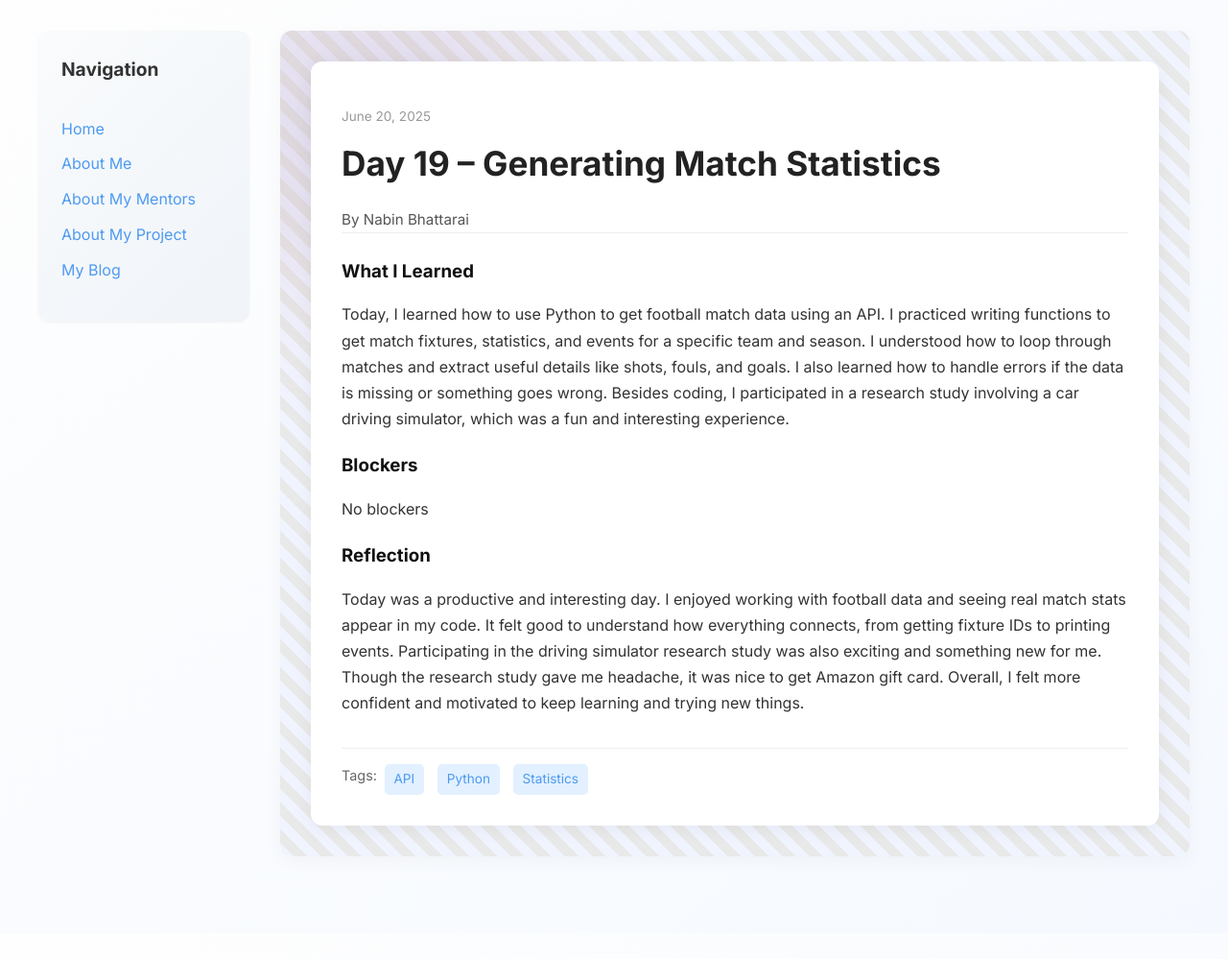
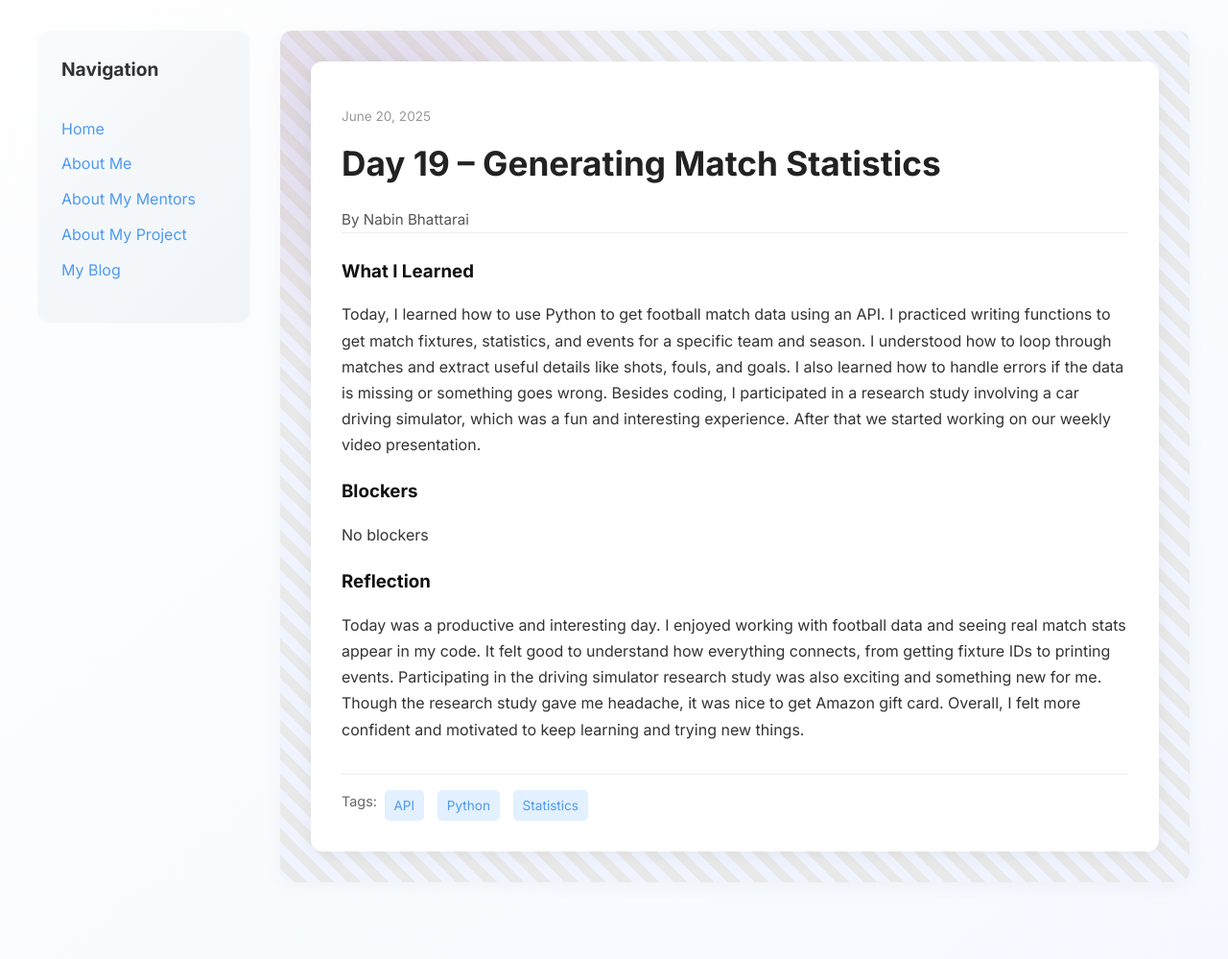
Before and after one commit to bhattarainabin2055/bhattarainabin2055.github.io, a Jekyll site: the page built from _posts/2025-06-20-day-19.md, in a window 1280 px wide. Shown: the whole page at 96% size. Built offline with Jekyll 4.4.1, drawn with Linux system fonts in a browser that asks for light colours; before the commit the page ends 972 px from its top, so only the background shows below that.

Commit message:
Update 2025-06-20-day-19.md

```diff
--- a/_posts/2025-06-20-day-19.md
+++ b/_posts/2025-06-20-day-19.md
@@ -7,7 +7,7 @@ permalink: /day19.html
 tags: ["API", "Python", "Statistics"]
 
 what_i_learned: |
- Today, I learned how to use Python to get football match data using an API. I practiced writing functions to get match fixtures, statistics, and events for a specific team and season. I understood how to loop through matches and extract useful details like shots, fouls, and goals. I also learned how to handle errors if the data is missing or something goes wrong. Besides coding, I participated in a research study involving a car driving simulator, which was a fun and interesting experience.
+ Today, I learned how to use Python to get football match data using an API. I practiced writing functions to get match fixtures, statistics, and events for a specific team and season. I understood how to loop through matches and extract useful details like shots, fouls, and goals. I also learned how to handle errors if the data is missing or something goes wrong. Besides coding, I participated in a research study involving a car driving simulator, which was a fun and interesting experience. After that we started working on our weekly video presentation.
 blockers: |
   No blockers
 
```
